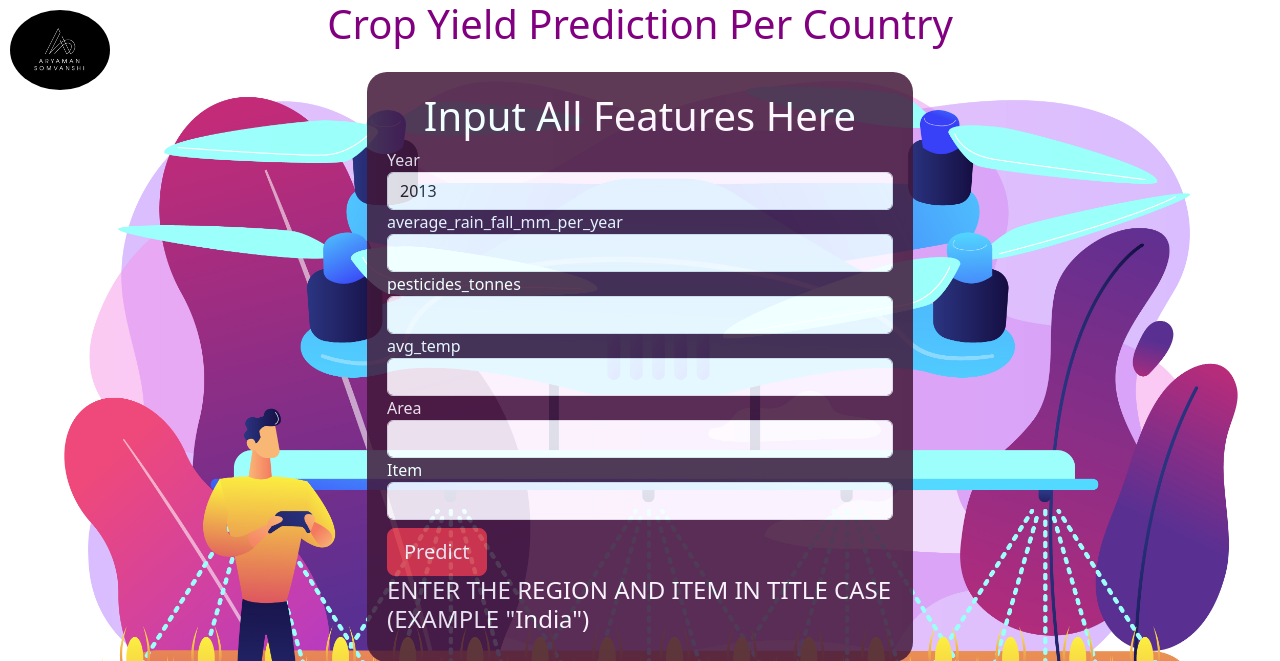
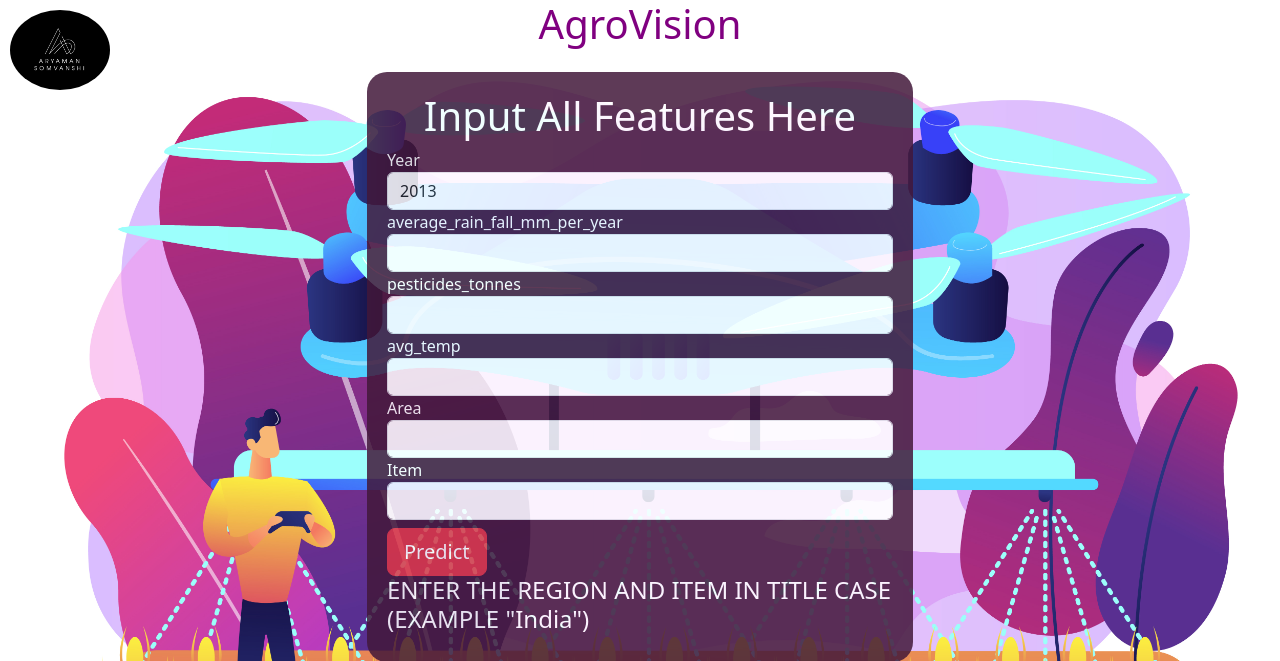
Before and after one commit to ARYAMAN1505/AgroVision, a Flask app: page / in a window 1280 px wide. Shown: the top 661 px of the page. Run offline with Flask 3, Linux system fonts and the light colour scheme; parts of the project's set-up code (start-up, migrations or seed data) failed here and were passed over.

Commit message:
Update index.html

```diff
--- a/templates/index.html
+++ b/templates/index.html
@@ -36,7 +36,7 @@
 </head>
 <body>
     <img src="../static/images/logo.jpg" class="logo" alt="Logo"> <!-- Ensure the image file path is correct -->
-    <h1 class="text-center heading-main">Crop Yield Prediction Per Country</h1>
+    <h1 class="text-center heading-main">AgroVision </h1>
     <div class="container my-4 mt-4">
         <div class="row justify-content-center">
             <div class="col-md-6">
```
